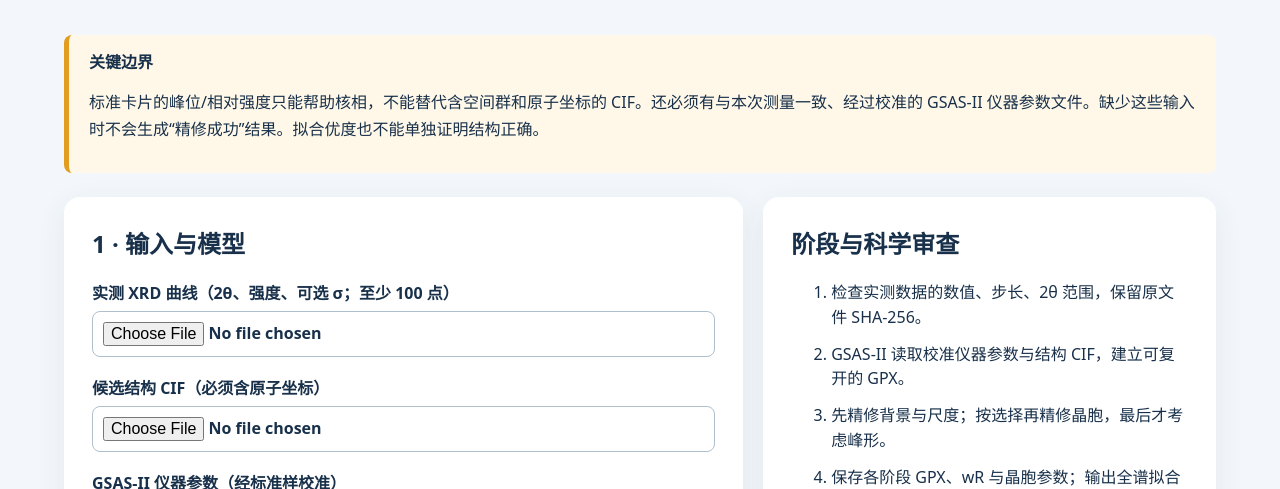
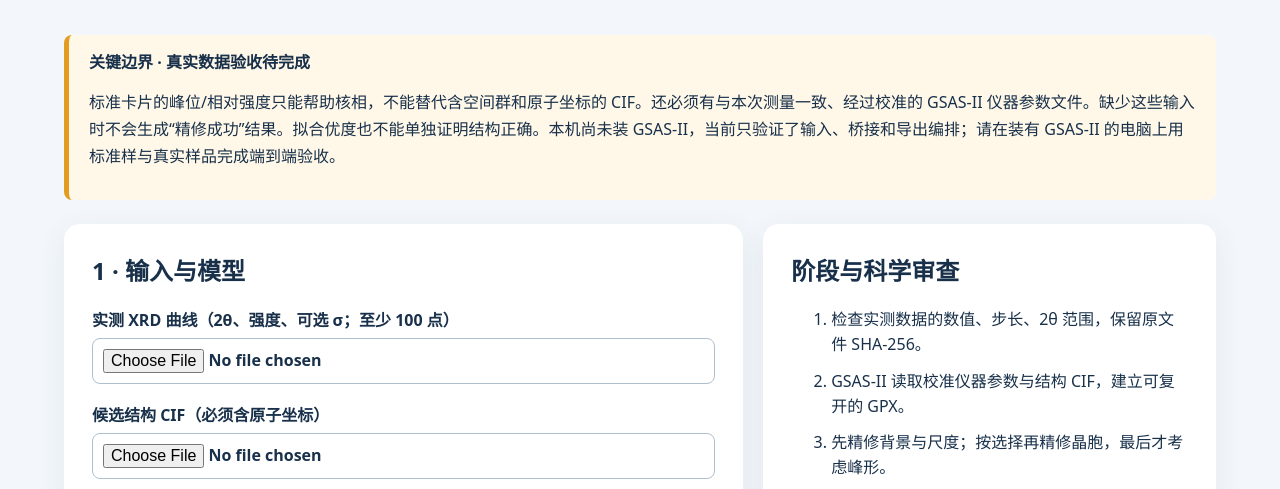
Before and after one commit to wang812229/graduate-research-workbench, a website: page xrd-refinement.html in a window 1280 px wide. Shown: the part 283-772 px from the top of the page. Drawn offline with Linux system fonts and the light colour scheme.

Commit message:
Clarify XRD module requires real GSAS-II acceptance testing

```diff
--- a/xrd-refinement.html
+++ b/xrd-refinement.html
@@ -4,7 +4,7 @@
 <body><main class="wrap"><a href="./">← 返回研析研究生工作平台</a>
 <header><p class="eyebrow">LOCAL GSAS-II RIETVELD WORKFLOW</p><h1>XRD 结构精修</h1>
 <p>调用你电脑上真实的 GSAS-II 做全谱 Rietveld 精修，导出可继续在 GSAS-II 打开的 GPX、结构 CIF、Origin 可导入曲线 CSV、SVG 图和阶段诊断。计算与原始文件仅在本机；本网页本身不在云端运行精修。</p></header>
-<section class="notice"><strong>关键边界</strong><p>标准卡片的峰位/相对强度只能帮助核相，不能替代含空间群和原子坐标的 CIF。还必须有与本次测量一致、经过校准的 GSAS-II 仪器参数文件。缺少这些输入时不会生成“精修成功”结果。拟合优度也不能单独证明结构正确。</p></section>
+<section class="notice"><strong>关键边界 · 真实数据验收待完成</strong><p>标准卡片的峰位/相对强度只能帮助核相，不能替代含空间群和原子坐标的 CIF。还必须有与本次测量一致、经过校准的 GSAS-II 仪器参数文件。缺少这些输入时不会生成“精修成功”结果。拟合优度也不能单独证明结构正确。本机尚未装 GSAS-II，当前只验证了输入、桥接和导出编排；请在装有 GSAS-II 的电脑上用标准样与真实样品完成端到端验收。</p></section>
 <section class="grid"><form id="refine-form" class="card"><h2>1 · 输入与模型</h2>
 <label>实测 XRD 曲线（2θ、强度、可选 σ；至少 100 点）<input required name="pattern" type="file" accept=".xy,.xye,.csv,.txt"></label>
 <label>候选结构 CIF（必须含原子坐标）<input required name="structure" type="file" accept=".cif"></label>
```
